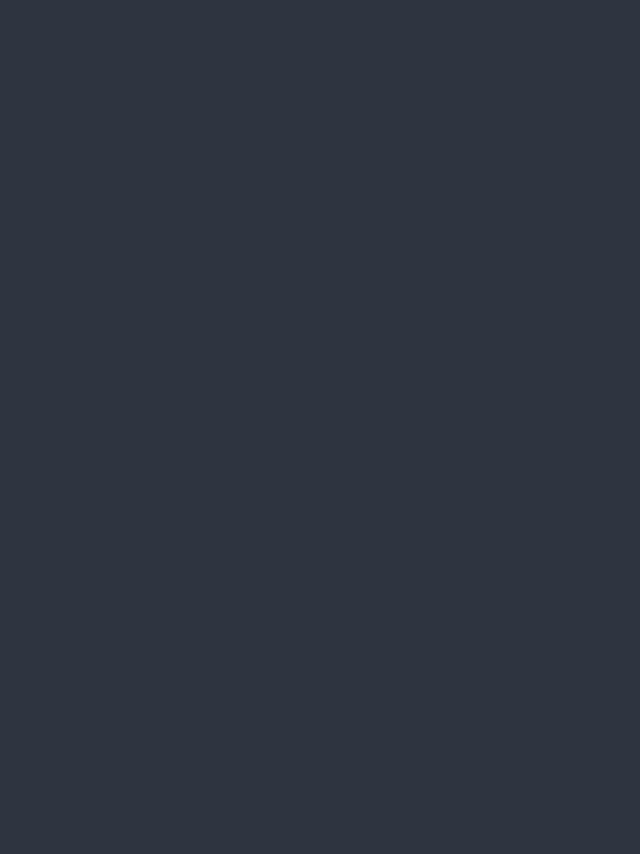
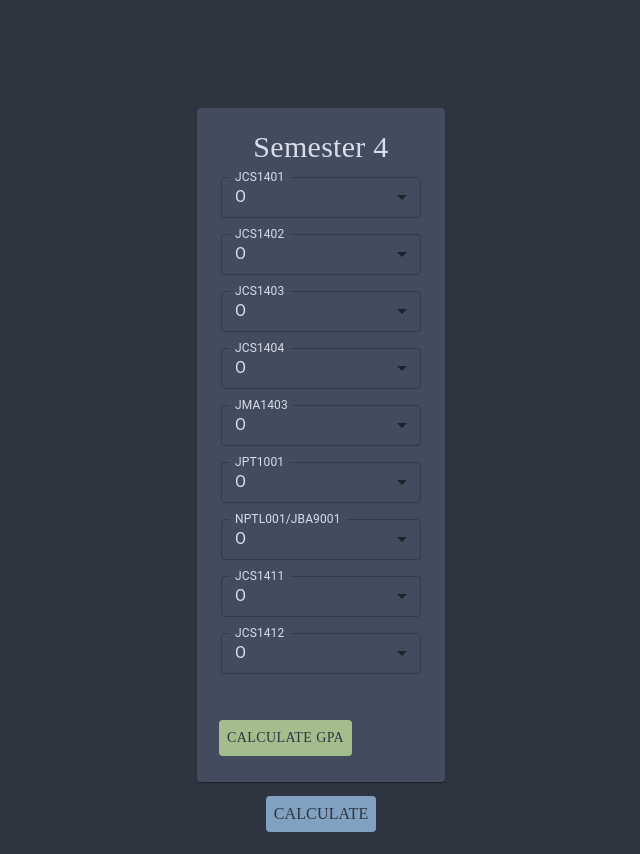
Before and after one commit to bakageddy/cgpa, a React (Create React App) app: page / in a window 1280 px wide. Shown: the part 2233-3087 px from the top of the page, without its empty margins (319-959 px from the left). Before the commit the page ends 2253 px from the top, so only its background shows below. Built offline with nearby package versions, Linux system fonts and the light colour scheme; a web font is replaced by a local one.

Commit message:
Add Semester 4

```diff
--- a/src/index.js
+++ b/src/index.js
@@ -43,6 +43,17 @@ export const courses = {
 		{ "course": "JCS1321", "credit": 3 },
 		{ "course": "JMA1303", "credit": 3 }
 	],
+	"Semester 4": [
+		{"course": "JCS1401", "credit": 3},
+		{"course": "JCS1402", "credit": 3},
+		{"course": "JCS1403", "credit": 3},
+		{"course": "JCS1404", "credit": 3},
+		{"course": "JMA1403", "credit": 3},
+		{"course": "JPT1001", "credit": 1},
+		{"course": "NPTL001/JBA9001", "credit": 3},
+		{"course": "JCS1411", "credit": 2},
+		{"course": "JCS1412", "credit": 2},
+	],
 }
 
 root.render(
```
